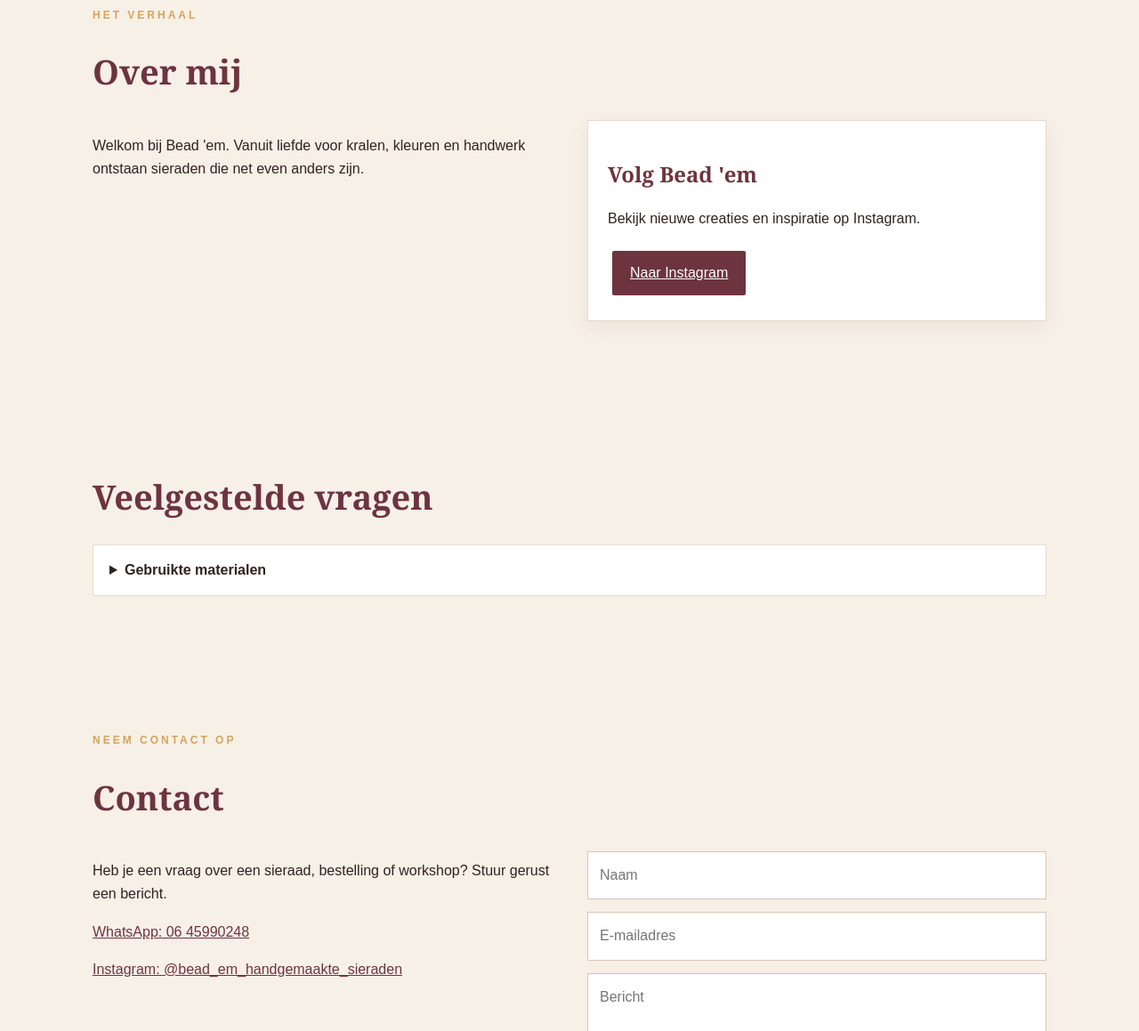
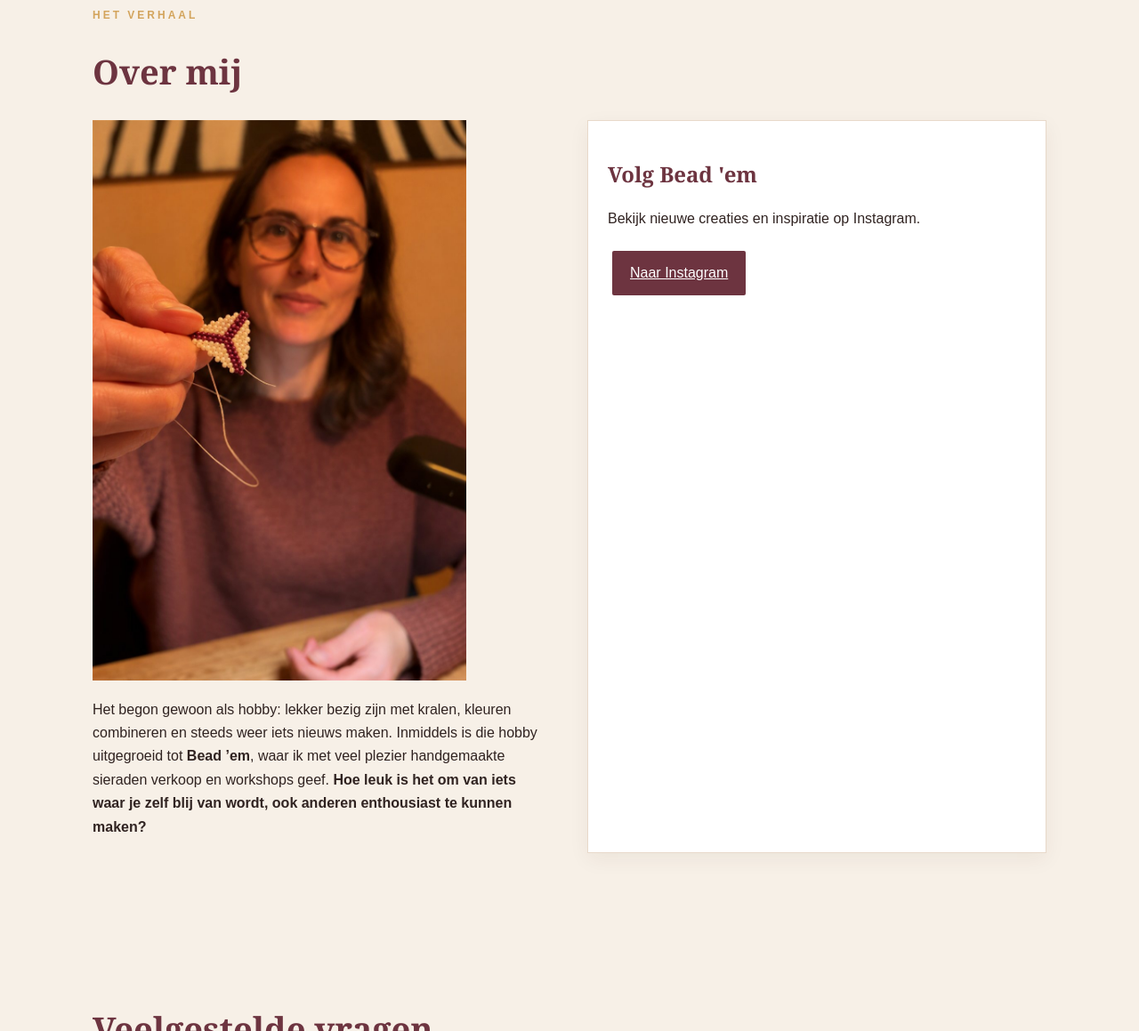
Before and after one commit to npcats/BeadEm, a plain HTML site: page index.html in a window 1280 px wide. Shown: the part 2540-3699 px from the top of the page at 89% size. Drawn offline with nearby package versions, Linux system fonts and the light colour scheme.

Commit message:
Over mij: nieuwe tekst en foto
Co-authored-by: Copilot App <223556219+Copilot@users.noreply.github.com>

```diff
--- a/css/style.css
+++ b/css/style.css
@@ -241,6 +241,14 @@ a.btn:hover {
   gap: 40px;
 }
 
+.about-photo {
+  display: block;
+  width: 100%;
+  max-width: 420px;
+  height: auto;
+  margin: 0 0 20px;
+}
+
 .contact a {
   color: var(--wine);
 }
--- a/index.html
+++ b/index.html
@@ -230,10 +230,16 @@
         <h2>Over mij</h2>
 
         <div class="contact">
-          <p>
-            Welkom bij Bead 'em. Vanuit liefde voor kralen, kleuren en handwerk ontstaan
-            sieraden die net even anders zijn.
-          </p>
+          <div>
+            <img class="about-photo" src="images/Foto_ik.jpg" alt="Foto van de maakster van Bead ’em">
+            <p>
+              Het begon gewoon als hobby: lekker bezig zijn met kralen, kleuren combineren en
+              steeds weer iets nieuws maken. Inmiddels is die hobby uitgegroeid tot
+              <strong>Bead ’em</strong>, waar ik met veel plezier handgemaakte sieraden verkoop
+              en workshops geef. <strong>Hoe leuk is het om van iets waar je zelf blij van wordt,
+              ook anderen enthousiast te kunnen maken?</strong>
+            </p>
+          </div>
 
           <div class="card">
             <h3>Volg Bead 'em</h3>
```
Also changed, not shown: images/Foto_ik.jpg (added).
